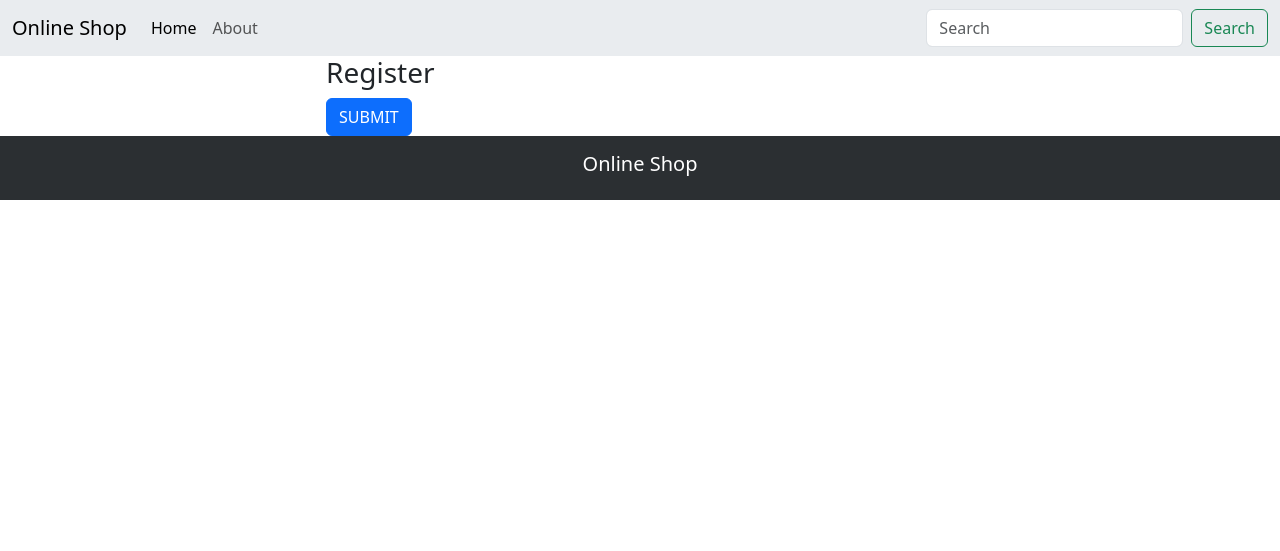
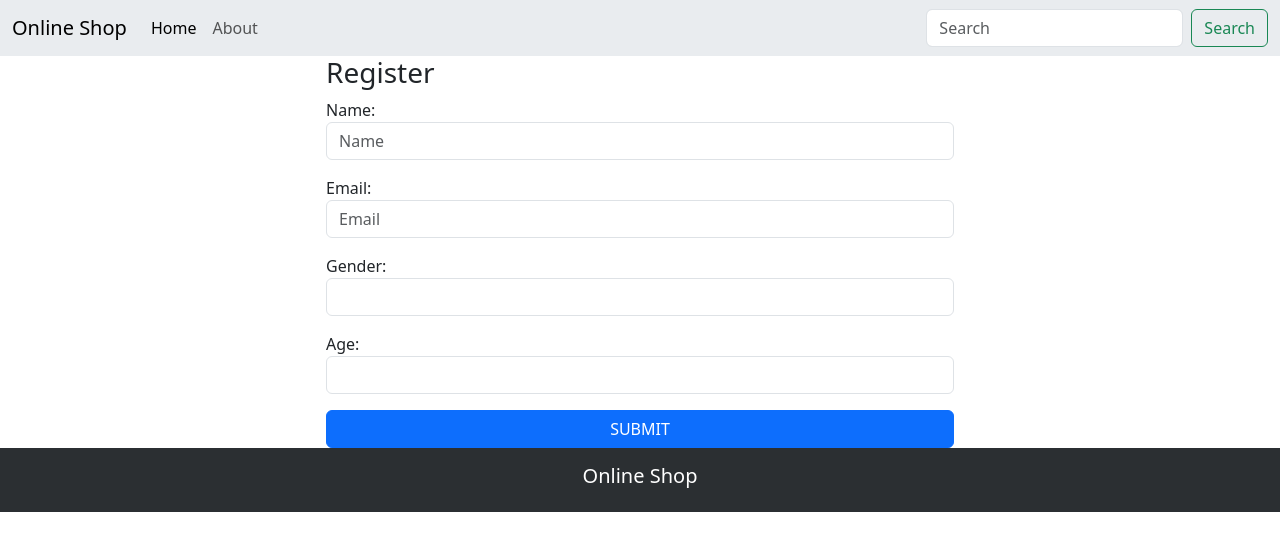
Before and after one commit to Light1596/django, a Django app: page /customers/contact/ in a window 1280 px wide. Shown: the top 551 px of the page. Run offline with Django 5.2, Linux system fonts and the light colour scheme; lists and menus that the app fills with data are empty; some libraries are stand-ins or nearby versions.

Commit message:
modified forms.py and contact.html

```diff
--- a/customers/forms.py
+++ b/customers/forms.py
@@ -2,7 +2,7 @@ from django import forms
 
 from customers.models import Customer
 
-class CustomerForm(forms.Form):
+class CustomerForm(forms.ModelForm):
     class Meta:
         model = Customer
         fields = '__all__'
--- a/customers/templates/contact.html
+++ b/customers/templates/contact.html
@@ -10,7 +10,7 @@
             <h3>Register</h3>
             <form action="">
                 {{ form.as_p }}
-                <button type="submit" class="btn btn-primary">SUBMIT </button>
+                <button type="submit" class="btn btn-primary w-100">SUBMIT </button>
             </form>
         </div>
         <div class="col-md-3"></div>
```
